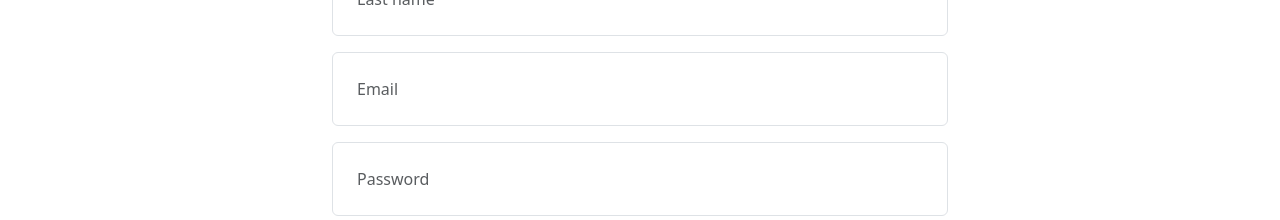
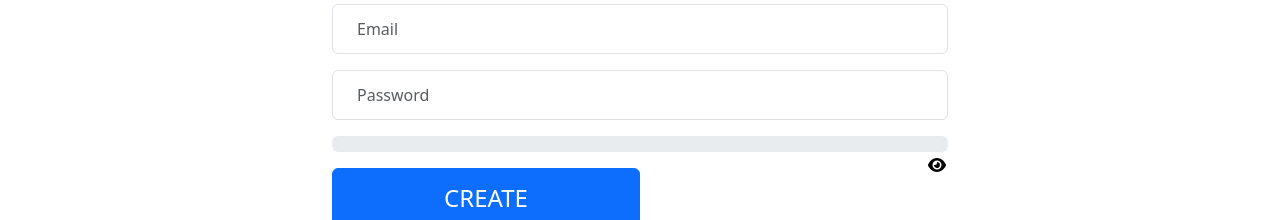
Before and after one commit to rocketbing/onlineShop, a Vue app: page /register in a window 1280 px wide. Shown: the part 728-948 px from the top of the page. Built offline with nearby package versions, Linux system fonts and the light colour scheme.

Commit message:
password strength function added

```diff
--- a/src/views/Register.vue
+++ b/src/views/Register.vue
@@ -24,24 +24,30 @@
         pattern="[\w]+@[A-Za-z]+(\.[A-Za-z0-9]+){1,2}"
         required
       />
+      <div class="mb-3 d-flex">
         <input
           type="password"
-        class="form-control mb-3"
+          class="form-control"
           placeholder="Password"
           v-model="registForm.password"
+          ref="passwordInput"
           required
         />
+        <button type="button" class="viewBtn">
+          <font-awesome-icon :icon="['fas', 'eye']" />
+        </button>
+      </div>
       <div class="progress">
         <div
-          v-if="getPercentage() <= 40"
-          class="progress-bar bg-primary"
+          class="progress-bar"
+          :class="progressBar"
           role="progressbar"
-          style="width: 50%"
-          aria-valuenow="30"
+          :style="{ width: getPercentage + '%' }"
+          :aria-valuenow="getPercentage"
           aria-valuemin="0"
           aria-valuemax="100"
         >
-          {{ 40 }}
+          {{ getPercentage }}
         </div>
       </div>
       <button
@@ -55,10 +61,45 @@
   </div>
 </template>
 <script setup>
-import { reactive, ref } from "vue";
-let percentage = ref(50);
+import { reactive, ref, computed } from "vue";
 let registForm = reactive({ fname: "", lname: "", email: "", password: "" });
-function getPercentage(password) {}
+let passwordInput = ref();
+console.log(passwordInput);
+let validation = [
+  {
+    rule: /[0-9]+/,
+    credit: 20,
+  },
+  {
+    rule: /[A-Z]+/,
+    credit: 20,
+  },
+  {
+    rule: /[a-z]+/,
+    credit: 20,
+  },
+  {
+    rule: /[^A-Za-z0-9]/,
+    credit: 20,
+  },
+];
+let getPercentage = computed(() => {
+  let percentage = 0;
+  validation.forEach((item) => {
+    if (item.rule.test(registForm.password)) {
+      percentage += item.credit;
+    }
+    if (registForm.password.length >= 15) {
+      percentage += 20;
+    }
+  });
+  return percentage > 100 ? 100 : percentage;
+});
+const progressBar = computed(() => {
+  if (getPercentage.value < 40) return "bg-danger";
+  if (getPercentage.value < 60) return "bg-warning";
+  return "bg-success";
+});
 </script>
 <style scoped lang="scss">
 .container {
@@ -69,9 +110,17 @@ function getPercentage(password) {}
     width: 100%;
     text-align: start;
     padding: 1.5rem;
+    height: 50px;
   }
   .btn {
     width: 50%;
   }
+  .viewBtn {
+    border: none;
+    position: absolute;
+    left: 72vw;
+    top: 110vh;
+    background-color: #ffff;
+  }
 }
 </style>
```
Also changed, not shown: public/document.js (added, +28 -0 lines). Lines whose indentation alone changed are shown as unchanged.
